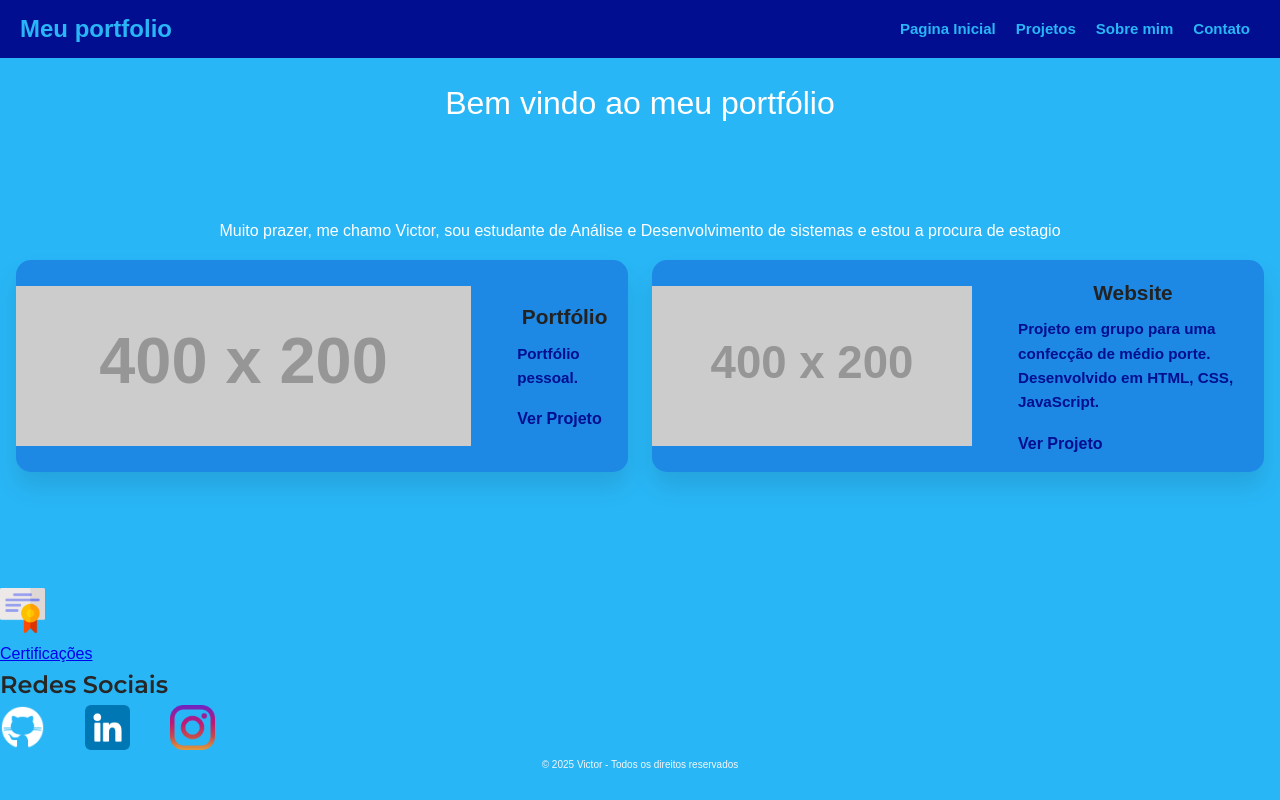
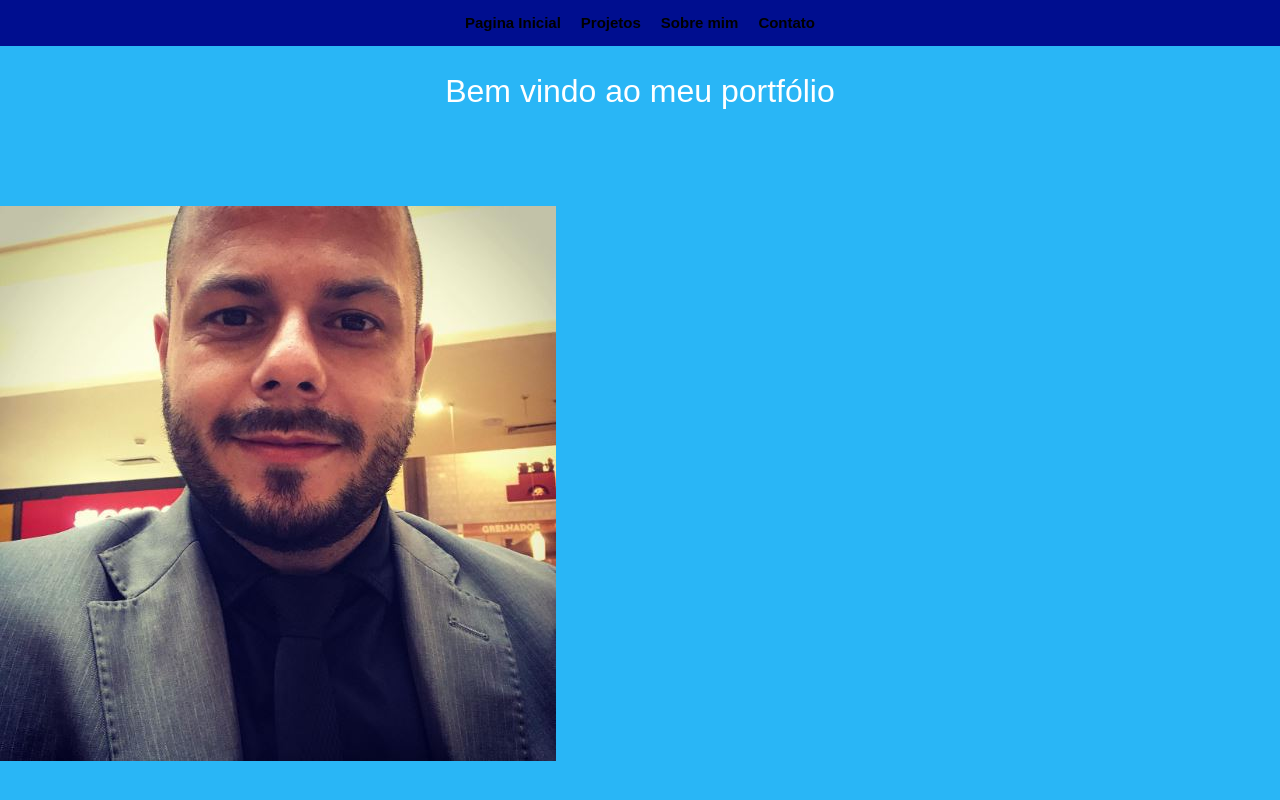
Before and after one commit to victorcocchi/Portfolio, a plain HTML site: page index.html in a window 1280 px wide. Shown: the top 800 px of the page. Drawn offline with Linux system fonts and the light colour scheme; placeholder pictures from the web are drawn by us.

Commit message:
incluindo paginas e efetuando as alterações

```diff
--- a/index.html
+++ b/index.html
@@ -7,52 +7,24 @@
     <link rel="stylesheet" href="/styles/styles.css">
 </head>
 <body>
+  <div>
   <nav class="navbar">
-    <h2>Meu portfolio</h2>
-    <ul>
-      <li><a href="#">Pagina Inicial</a></li>
-      <li><a href="#">Projetos</a></li>
-      <li><a href="#">Sobre mim</a></li>
-      <li><a href="#">Contato</a></li>
+        <ul>
+      <li><a href="/index.html">Pagina Inicial</a></li>
+      <li><a href="/projetos.html">Projetos</a></li>
+      <li><a href="/sobremim.html">Sobre mim</a></li>
+      <li><a href="/contato.html">Contato</a></li>
     </ul>
+  </nav>
+  </div>
 
-  </nav>
+
+  <div>
   <section class="hero">Bem vindo ao meu portfólio
   </section>
-      <div>
-        <p class="apresentacao">Muito prazer, me chamo Victor, sou estudante de Análise e Desenvolvimento de sistemas e estou a procura de estagio</p>
-        </div>
+</div>
 
-
-    <section class="portfolio-container">
-        <!-- Card 1 -->
-        <div class="card">
-            <img src="https://via.placeholder.com/400x200?text=Projeto+3" alt="Projeto 1">
-            <div class="card-body">
-              <h2 class="card-title">Portfólio</h2>
-              <p class="card-desc">Portfólio pessoal.</p>
-              <a href="https://github.com/victorcocchi/Portfolio" class="card-link" target="_blank">Ver Projeto</a>
-            </div>
-            </div>
-
-            <!-- Card 2 -->
-        <div class="card">
-          <img src="https://via.placeholder.com/400x200?text=Projeto+1" alt="Projeto 2">
-          <div class="card-body">
-            <h2 class="card-title">Website</h2>
-            <p class="card-desc">Projeto em grupo para uma confecção de médio porte. Desenvolvido em HTML, CSS, JavaScript.</p>
-            <a href="https://github.com/victorcocchi/Projeto-PullTex" class="card-link" target="_blank">Ver Projeto</a>
-          </div>
-        </div>
-
-        </div>
-
-
-
-        </div>
-
-        <!-- Adicione mais cards conforme necessário -->
-      </section>
+    <img src="/assets/Capturar.JPG" alt="">
 
 
       <div class="certificacoes" >
@@ -62,21 +34,6 @@
     </div>
 
     </div>
-    <div class="pai_links">
-        <h2 class="redes_sociais" >Redes Sociais</h2>
-        <div class="filho_links">
-            <a href="https://github.com/victorcocchi">
-                <img class="img_redes" src="/assets/icons8-github-50.png"/>
-            </a>
-            <a href="https://linkedin.com/in/victorcocchi">
-                <img class="img_redes" src="/assets/linkedin.png">
-            </a>
-            <a href="https://www.instagram.com/victorcocchi/">
-                <img class="img_redes" src="/assets/instagram (1).png">
-            </a>
-            <br>
-            <br>
-        </div>
 
 
     </div>
--- a/styles/styles.css
+++ b/styles/styles.css
@@ -23,17 +23,18 @@ body {
 }
 
 .navbar {
-    display: flex;
-    justify-content: space-between;
+    justify-content: space-around;
     align-items: center;
     padding: 10px 20px;
     background-color: #000e8f;
     color: #29B6F6;
 }
 
+
 .navbar ul {
     list-style-type: none;
     display: flex;
+    justify-content: center;
 }
 
 .navbar ul li {
@@ -41,7 +42,7 @@ body {
 }
 
 .navbar ul li a {
-    color: #29B6F6;
+    color: #000000;
     text-decoration: none;
     font-weight: bold;
     font-size: 15px;
@@ -113,25 +114,25 @@ body {
     padding: 1rem;
   }
 
-  .card-title {
+.card-title {
     text-align: center;
     font-size: 1.3rem;
     margin-bottom: 0.5rem;
     color: #222;
   }
 
-  .card-desc {
+.card-desc {
     font-size: 0.95rem;
     font-weight: bold;
     color: #000e8f;
     margin-bottom: 1rem;
   }
 
-  .card-link {
+.card-link {
     text-decoration: none;
     color: #000e8f;
     font-weight: bold;
-  }
+}
 
 
 
@@ -166,5 +167,5 @@ body {
 .footer {
     text-align: center;
     color: #F6F6F6;
-    font-size: 10px;
+    font-size: 15px;
 }
```
Also changed, not shown: contato.html (added, +44 -0 lines), projetos.html (added, +46 -0 lines), sobremim.html (added, +33 -0 lines), assets/Capturar.JPG (added), assets/Vela.png (added).
